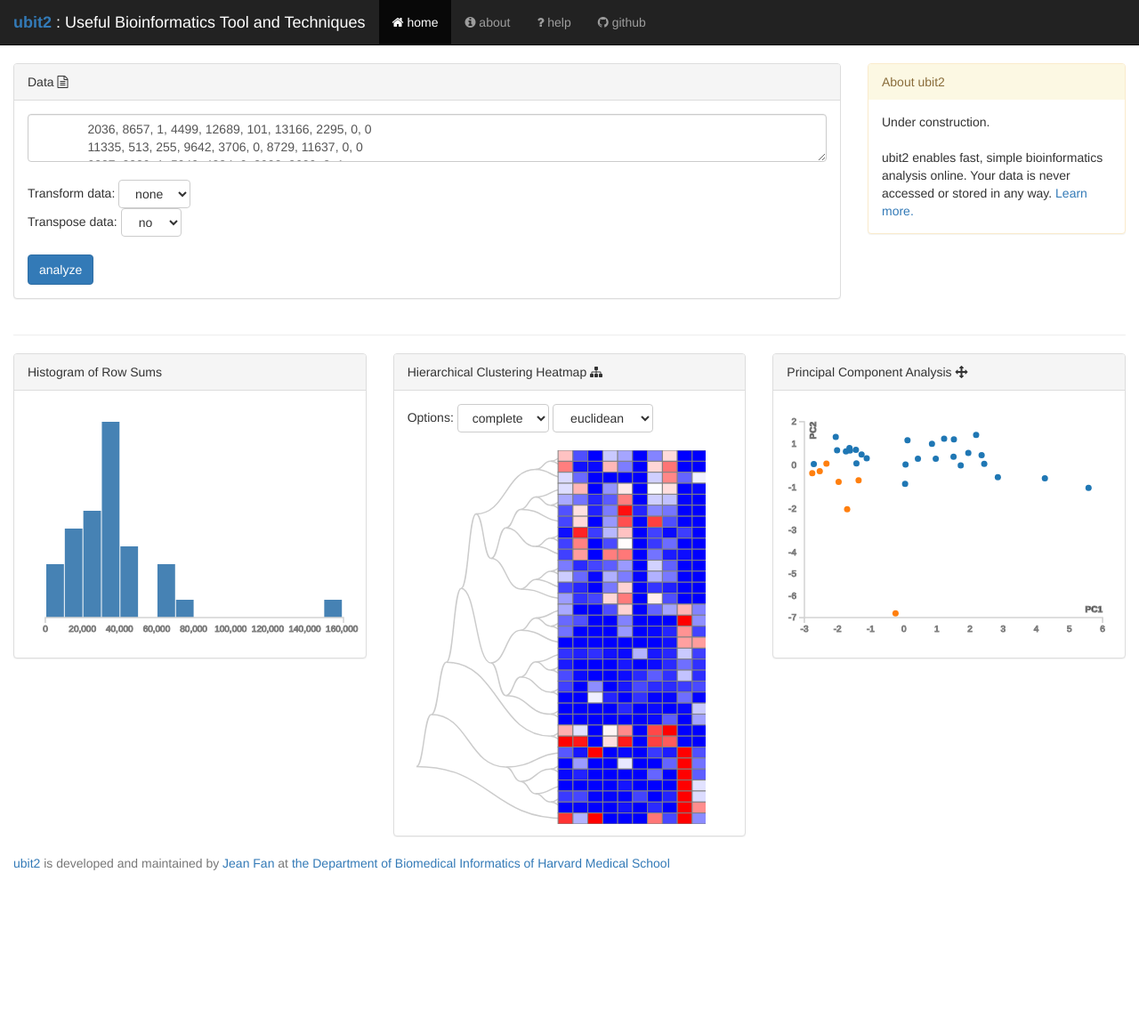
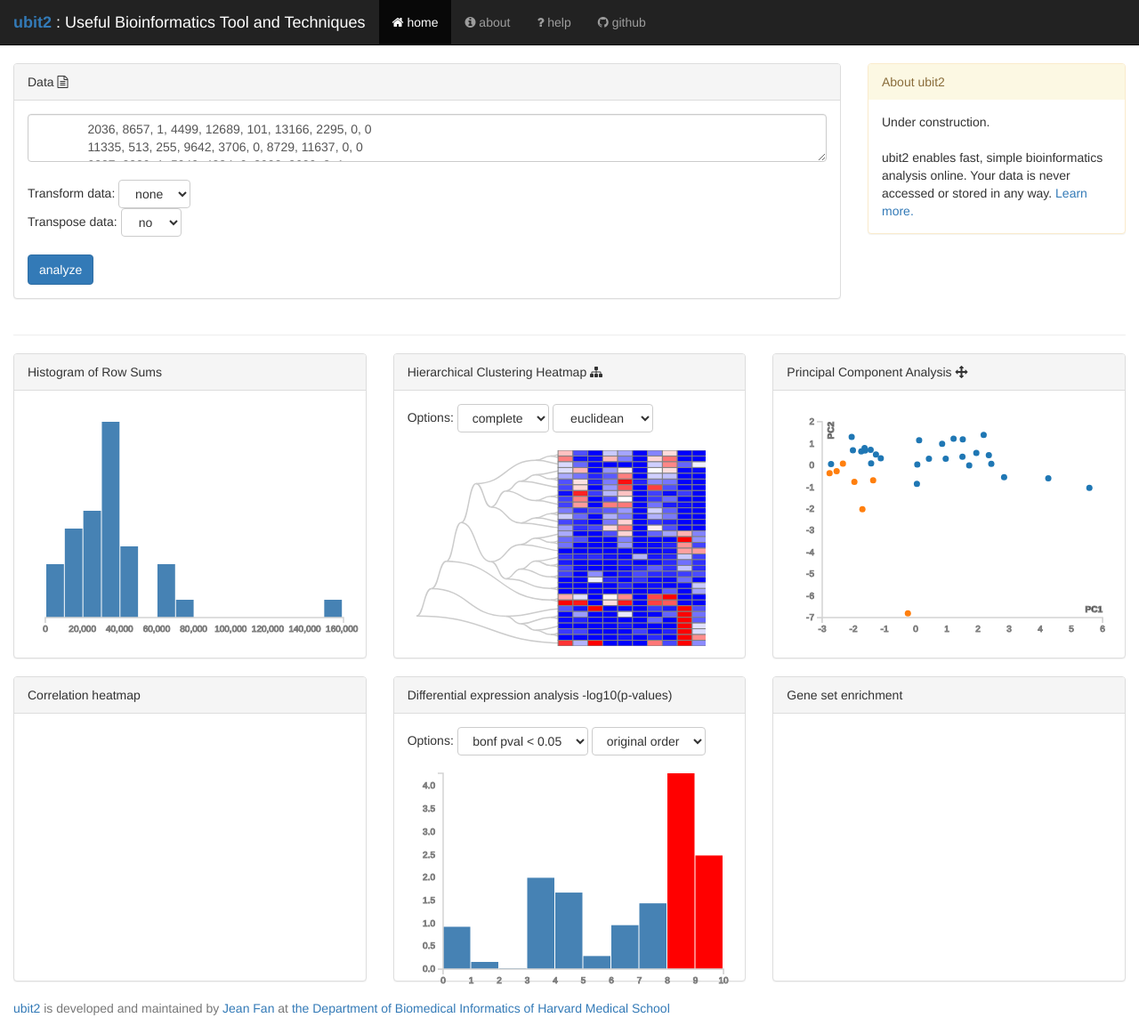
Before and after one commit to JEFworks/ubit2, a Jekyll site: the page built from index.html, in a window 1280 px wide. Shown: the whole page at 89% size. Built offline with Jekyll 4.4.1, drawn with Linux system fonts in a browser that asks for light colours; before the commit the page ends 990 px from its top, so only the background shows below that; some of the changed lines change nothing that is shown.

Commit message:
Add differential expression mann whitney test pval barplot volcano plot

```diff
--- a/index.html
+++ b/index.html
@@ -89,7 +89,7 @@ layout: default
       <div class="col-sm-4">
 	<div class="panel panel-default">
 	  <div class="panel-heading">Hierarchical Clustering Heatmap <i class="fa fa-sitemap"></i></div>
-	  <div class="panel-body" style="height:500px" id="heatmap_panel">
+	  <div class="panel-body" style="height:300px" id="heatmap_panel">
 
 	    Options:
 
@@ -106,8 +106,8 @@ layout: default
 	    </select>
 
 	    <br><br>
+
 	    <div id="dendro"></div>
-	    <div class="clearfix"></div>
 	  </div>
 
 	</div>
@@ -122,6 +122,46 @@ layout: default
 	</div>
       </div>
 
+      <div class="col-sm-4">
+	<div class="panel panel-default">
+	  <div class="panel-heading">Correlation heatmap</div>
+	  <div class="panel-body" style="height:300px" id="corrheatmap_panel">
+	    <div id="corrheatmap"></div>
+	  </div>
+	</div>
+      </div>
+
+      <div class="col-sm-4">
+	<div class="panel panel-default">
+	  <div class="panel-heading">Differential expression analysis -log10(p-values)</i></div>
+          <div class="panel-body" style="height:300px" id="diffexp_panel">
+
+  	    Options:
+
+	    <select id="highlight_method" class="btn btn-default">
+	      <option value="mtcsig_pval">bonf pval < 0.05</option>
+	      <option value="sig_pval">pval < 0.05</option>
+	    </select>
+
+	    <select id="sort_pval" class="btn btn-default">
+	      <option value="original">original order</option>
+	      <option value="decreasing">decreasing</option>
+	    </select>
+
+	    <div id="diffexp"></div>
+	  </div>
+	</div>
+      </div>
+
+      <div class="col-sm-4">
+	<div class="panel panel-default">
+	  <div class="panel-heading">Gene set enrichment</div>
+	  <div class="panel-body" style="height:300px" id="gsea_panel">
+	    <div id="gsea"></div>
+	  </div>
+	</div>
+      </div>
+
     </div>
 
   </div>
@@ -130,11 +170,12 @@ layout: default
 <script src="js/d3-3.5.14.min.js"></script>
 <script src="js/clusterfck.js"></script>
 <script src="js/clusterfck_custom.js"></script>
+<script src="js/processData.js"></script>
 <script src="js/heatmap.js"></script>
+<script src="js/histogram.js"></script>
+<script src="js/mannwhitneyu.js"></script>
+<script src="js/pca.js"></script>
 <script src="js/pcscatter.js"></script>
-<script src="js/pca.js"></script>
-<script src="js/processData.js"></script>
-<script src="js/histogram.js"></script>
 
 <script type="text/javascript">
   var dataRaw;
@@ -163,16 +204,18 @@ layout: default
 
 			  preProData();
 			  initData(dataRaw);
+			  initHist(dataPro);
 			  initHeatmap(dataPro);
 			  initPca(dataPro);
-			  initHist(dataPro);
+			  initDiffexp(dataPro);
 
      $("#inbut").click(function() {
 			  preProData();
 			  initData(dataRaw);
+			  initHist(dataPro);
 			  initHeatmap(dataPro);
 			  initPca(dataPro);
-			  initHist(dataPro);
+			  initDiffexp(dataPro);
      });
    });
 </script>
--- /dev/null
+++ b/js/mannwhitneyu.js
@@ -0,0 +1,197 @@
+'use strict';
+
+(function(exports) {
+
+    var rank = {
+        /*
+         * Standart ranking
+         *
+         * The MIT License, Copyright (c) 2014 Ben Magyar
+         */
+        standard: function(array, key) {
+            // sort the array
+            array = array.sort(function(a, b) {
+                var x = a[key];
+                var y = b[key];
+                return ((x < y) ? -1 : ((x > y) ? 1 : 0));
+            });
+            // assign a naive ranking
+            for (var i = 1; i < array.length + 1; i++) {
+                array[i - 1]['rank'] = i;
+            }
+            return array;
+        },
+        /*
+         * Fractional ranking
+         *
+         * The MIT License, Copyright (c) 2014 Ben Magyar
+         */
+        fractional: function(array, key) {
+            array = this.standard(array, key);
+            // now apply fractional
+            var pos = 0;
+            while (pos < array.length) {
+                var sum = 0;
+                var i = 0;
+                for (i = 0; array[pos + i + 1] && (array[pos + i][key] === array[pos + i + 1][key]); i++) {
+                    sum += array[pos + i]['rank'];
+                }
+                sum += array[pos + i]['rank'];
+                var endPos = pos + i + 1;
+                for (pos; pos < endPos; pos++) {
+                    array[pos]['rank'] = sum / (i + 1);
+                }
+                pos = endPos;
+            }
+            return array;
+        },
+        rank: function(x, y) {
+            var nx = x.length,
+                ny = y.length,
+                combined = [],
+                ranked;
+            while (nx--) {
+                combined.push({
+                    set: 'x',
+                    val: x[nx]
+                });
+            }
+            while (ny--) {
+                combined.push({
+                    set: 'y',
+                    val: y[ny]
+                });
+            }
+            ranked = this.fractional(combined, 'val');
+            return ranked
+        }
+    };
+
+    /*
+    * Error function
+    *
+    * The MIT License, Copyright (c) 2013 jStat
+    */
+    var erf = function erf(x) {
+        var cof = [-1.3026537197817094, 6.4196979235649026e-1, 1.9476473204185836e-2, -9.561514786808631e-3, -9.46595344482036e-4, 3.66839497852761e-4,
+            4.2523324806907e-5, -2.0278578112534e-5, -1.624290004647e-6,
+            1.303655835580e-6, 1.5626441722e-8, -8.5238095915e-8,
+            6.529054439e-9, 5.059343495e-9, -9.91364156e-10, -2.27365122e-10, 9.6467911e-11, 2.394038e-12, -6.886027e-12, 8.94487e-13, 3.13092e-13, -1.12708e-13, 3.81e-16, 7.106e-15, -1.523e-15, -9.4e-17, 1.21e-16, -2.8e-17
+        ];
+        var j = cof.length - 1;
+        var isneg = false;
+        var d = 0;
+        var dd = 0;
+        var t, ty, tmp, res;
+
+        if (x < 0) {
+            x = -x;
+            isneg = true;
+        }
+
+        t = 2 / (2 + x);
+        ty = 4 * t - 2;
+
+        for (; j > 0; j--) {
+            tmp = d;
+            d = ty * d - dd + cof[j];
+            dd = tmp;
+        }
+
+        res = t * Math.exp(-x * x + 0.5 * (cof[0] + ty * d) - dd);
+        return isneg ? res - 1 : 1 - res;
+    };
+
+    /*
+    * Normal distribution CDF
+    *
+    * The MIT License, Copyright (c) 2013 jStat
+    */
+    var dnorm = function(x, mean, std) {
+        return 0.5 * (1 + erf((x - mean) / Math.sqrt(2 * std * std)));
+    }
+
+    var statistic = function(x, y) {
+        var ranked = rank.rank(x, y),
+            nr = ranked.length,
+            nx = x.length,
+            ny = y.length,
+            ranksums = {
+                x: 0,
+                y: 0
+            },
+            i = 0, t = 0, nt = 1, tcf, ux, uy;
+
+        while (i < nr) {
+            if (i > 0) {
+                if (ranked[i].val == ranked[i-1].val) {
+                    nt++;
+                } else {
+                    if (nt > 1) {
+                        t += Math.pow(nt, 3) - nt
+                        nt = 1;
+                    }
+                }
+            }
+            ranksums[ranked[i].set] += ranked[i].rank
+            i++;
+        }
+        tcf = 1 - (t / (Math.pow(nr, 3) - nr))
+        ux = nx*ny + (nx*(nx+1)/2) - ranksums.x;
+        uy = nx*ny - ux;
+
+        return {
+            tcf: tcf,
+            ux: ux,
+            uy: uy,
+            big: Math.max(ux, uy),
+            small: Math.min(ux, uy)
+        }
+    }
+
+    exports.test = function(x, y, alt, corr) {
+        // set default value for alternative
+        alt = typeof alt !== 'undefined' ? alt : 'two-sided';
+        // set default value for continuity
+        corr = typeof corr !== 'undefined' ? corr : true;
+        var nx = x.length, // x's size
+            ny = y.length, // y's size
+            f = 1,
+            u, mu, std, z, p;
+
+        // test statistic
+        u = statistic(x, y);
+
+        // mean compute and correct if given
+        if (corr) {
+            mu = (nx * ny / 2) + 0.5;
+        } else {
+            mu = nx * ny / 2;
+        }
+
+        // compute standard deviation using tie correction factor
+        std = Math.sqrt(u.tcf * nx * ny * (nx + ny + 1) / 12);
+
+        // compute z according to given alternative
+        if (alt == 'less') {
+            z = (u.ux - mu) / std;
+        } else if (alt == 'greater') {
+            z = (u.uy - mu) / std;
+        } else if (alt == 'two-sided') {
+            z = Math.abs((u.big - mu) / std);
+        } else {
+            console.log('Unknown alternative argument');
+        }
+
+        // factor to correct two sided p-value
+        if (alt == 'two-sided') {
+            f = 2;
+        }
+
+        // compute p-value using CDF of standard normal
+        p = dnorm(-z, 0, 1) * f;
+
+        return {U: u.small, p: p};
+    }
+
+})(typeof exports === 'undefined' ? this['mannwhitneyu'] = {} : exports);
--- a/js/pcscatter.js
+++ b/js/pcscatter.js
@@ -1,5 +1,10 @@
 function initPca(data) {
     drawPcScatter(data);
+}
+
+function initDiffexp(data) {
+    //drawVolcano(data);
+    drawPval(data);
 }
 
 function getGroups(data) {
@@ -8,7 +13,212 @@ function getGroups(data) {
 	var b = groups[0].indexOf(value) > -1;
 	return +b; // convert from boolean to numeric
     }
-    return data.map(isGroup0)
+    return data.map(isGroup0);
+}
+
+function diffExpPval(g1, g2) {
+    // calculate p-value
+    var pval = [];
+    for (i = 0; i < g1.length; i++) {
+	var t = mannwhitneyu.test(g1[i], g2[i], alternative="two-sided");
+	pval.push(-Math.log10(t['p']));
+    }
+
+    return pval;
+}
+
+function mean(numbers) {
+    var sum = 0,
+	i;
+    for (i = 0; i < numbers.length; i += 1) {
+	sum += numbers[i];
+    }
+    return sum / numbers.length;
+}
+
+function diffExpFc(g1, g2) {
+    // calculate fold change
+    var fc = [];
+    for (i = 0; i < g1.length; i++) {
+	var m1 = mean(g1[i])
+	var m2 = mean(g2[i])
+	var t = (m2 - m1) / m1
+	fc.push(Math.log2(t));
+    }
+
+    return fc;
+}
+
+function drawVolcano(data) {
+    var g = clusterfck.kmeans(data, 2);
+
+    var g1 = g[0][0].map(function(col, i) {
+	return g[0].map(function(row) {
+	    return row[i]
+	})
+    })
+    var g2 = g[1][0].map(function(col, i) {
+	return g[1].map(function(row) {
+	    return row[i]
+	})
+    })
+
+    var fc = diffExpFc(g1, g2);
+    var pval = diffExpPval(g1, g2);
+
+    var g = document.getElementById('diffexp_panel'),
+	windowWidth = g.clientWidth,
+	windowHeight = g.clientHeight;
+
+    var margin = {top: 20, right: 40, bottom: 60, left: 40},
+        width = windowWidth - margin.left - margin.right,
+        height = windowHeight - margin.top - margin.bottom;
+
+    // remove if already existing for regeneration
+    d3.select("#diffexp_svg").remove();
+
+        var x = d3.scale.linear()
+        .range([0, width]);
+
+    var y = d3.scale.linear()
+        .range([height, 0]);
+
+    var xAxis = d3.svg.axis()
+        .scale(x)
+        .orient("bottom");
+
+    var yAxis = d3.svg.axis()
+        .scale(y)
+        .orient("left");
+
+    var svg = d3.select("#diffexp").append("svg")
+	.attr("id","diffexp_svg")
+	.attr("width", width + margin.left + margin.right)
+        .attr("height", height + margin.top + margin.bottom)
+	.append("g")
+	.attr("transform", "translate(" + margin.left + "," + margin.top + ")");
+
+    data.map(function(d,i){
+	d.fc = fc[i];
+	d.pval = pval[i];
+    });
+
+    x.domain(d3.extent(data, function(d) { return d.fc; })).nice();
+    y.domain(d3.extent(data, function(d) { return d.pval; })).nice();
+
+    svg.append("g")
+        .attr("class", "x axis")
+        .attr("transform", "translate(0," + height + ")")
+        .call(xAxis)
+        .append("text")
+        .attr("class", "label")
+        .attr("x", width)
+        .attr("y", -6)
+        .style("text-anchor", "end")
+        .text("log2(fold change)");
+
+    svg.append("g")
+        .attr("class", "y axis")
+        .call(yAxis)
+        .append("text")
+        .attr("class", "label")
+        .attr("transform", "rotate(-90)")
+        .attr("y", 6)
+        .attr("dy", ".71em")
+        .style("text-anchor", "end")
+        .text("-log10(p-value)")
+
+    svg.selectAll(".dot")
+        .data(data)
+        .enter().append("circle")
+        .attr("class", "dot")
+        .attr("r", 3.5)
+        .attr("cx", function(d) { return x(d.fc); })
+        .attr("cy", function(d) { return y(d.pval); })
+	.style("fill", function(d) {
+	    if (d.pval >= -Math.log10(0.05/data.length)) {return "red"}
+	    else { return "steelblue" }
+	    ;})
+
+}
+
+// pval barplot
+function drawPval(data) {
+    var g = clusterfck.kmeans(data, 2);
+
+    var g1 = g[0][0].map(function(col, i) {
+	return g[0].map(function(row) {
+	    return row[i]
+	})
+    })
+    var g2 = g[1][0].map(function(col, i) {
+	return g[1].map(function(row) {
+	    return row[i]
+	})
+    })
+
+    var pval = diffExpPval(g1, g2);
+    data = pval;
+
+    var g = document.getElementById('diffexp_panel'),
+	windowWidth = g.clientWidth,
+	windowHeight = g.clientHeight;
+
+    var margin = {top: 20, right: 40, bottom: 60, left: 40},
+        width = windowWidth - margin.left - margin.right,
+        height = windowHeight - margin.top - margin.bottom;
+
+    // remove if already existing for regeneration
+    d3.select("#diffexp_svg").remove();
+
+    var x = d3.scale.linear()
+        .domain([0, data.length])
+        .range([0, width]);
+
+    var y = d3.scale.linear()
+        .domain([0, d3.max(data)])
+        .range([height, 0]);
+
+    var xAxis = d3.svg.axis()
+        .scale(x)
+        .orient("bottom");
+
+    var yAxis = d3.svg.axis()
+        .scale(y)
+        .orient("left");
+
+    var barWidth = width / data.length;
+
+    var svg = d3.select("#diffexp").append("svg")
+        .attr("id","diffexp_svg")
+        .attr("width", width + margin.left + margin.right)
+        .attr("height", height + margin.top + margin.bottom)
+        .append("g")
+        .attr("transform", "translate(" + margin.left + "," + margin.top + ")");
+
+    var bar = svg.selectAll("g")
+        .data(data)
+        .enter().append("g")
+        .attr("transform", function(d, i) { return "translate(" + i * barWidth + ",0)"; });
+
+    bar.append("rect")
+        .attr("y", function(d) { return y(d); })
+        .attr("height", function(d) { return height - y(d); })
+        .attr("width", barWidth - 1)
+	.style("fill", function(d) {
+	    if (d >= -Math.log10(0.05/data.length)) {return "red"}
+	    else { return "steelblue" }
+	    ;})
+
+    svg.append("g")
+        .attr("class", "x axis")
+        .attr("transform", "translate(0," + height + ")")
+        .call(xAxis);
+
+    svg.append("g")
+        .attr("class", "y axis")
+        .call(yAxis);
+
 }
 
 function drawPcScatter(data) {
@@ -16,7 +226,7 @@ function drawPcScatter(data) {
 	windowWidth = g.clientWidth,
 	windowHeight = g.clientHeight;
 
-    var margin = {top: 20, right: 40, bottom: 60, left: 20},
+    var margin = {top: 20, right: 40, bottom: 60, left: 40},
         width = windowWidth - margin.left - margin.right,
         height = windowHeight - margin.top - margin.bottom;
 
```
